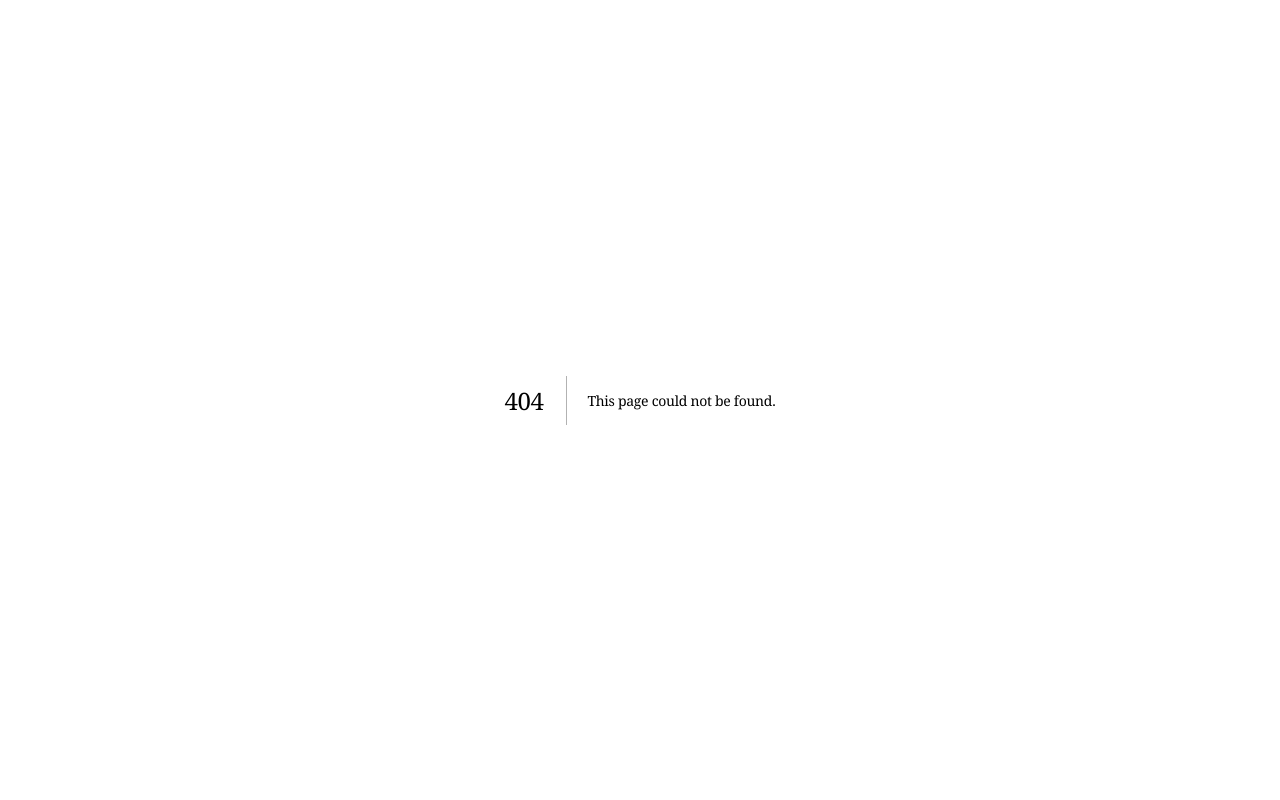
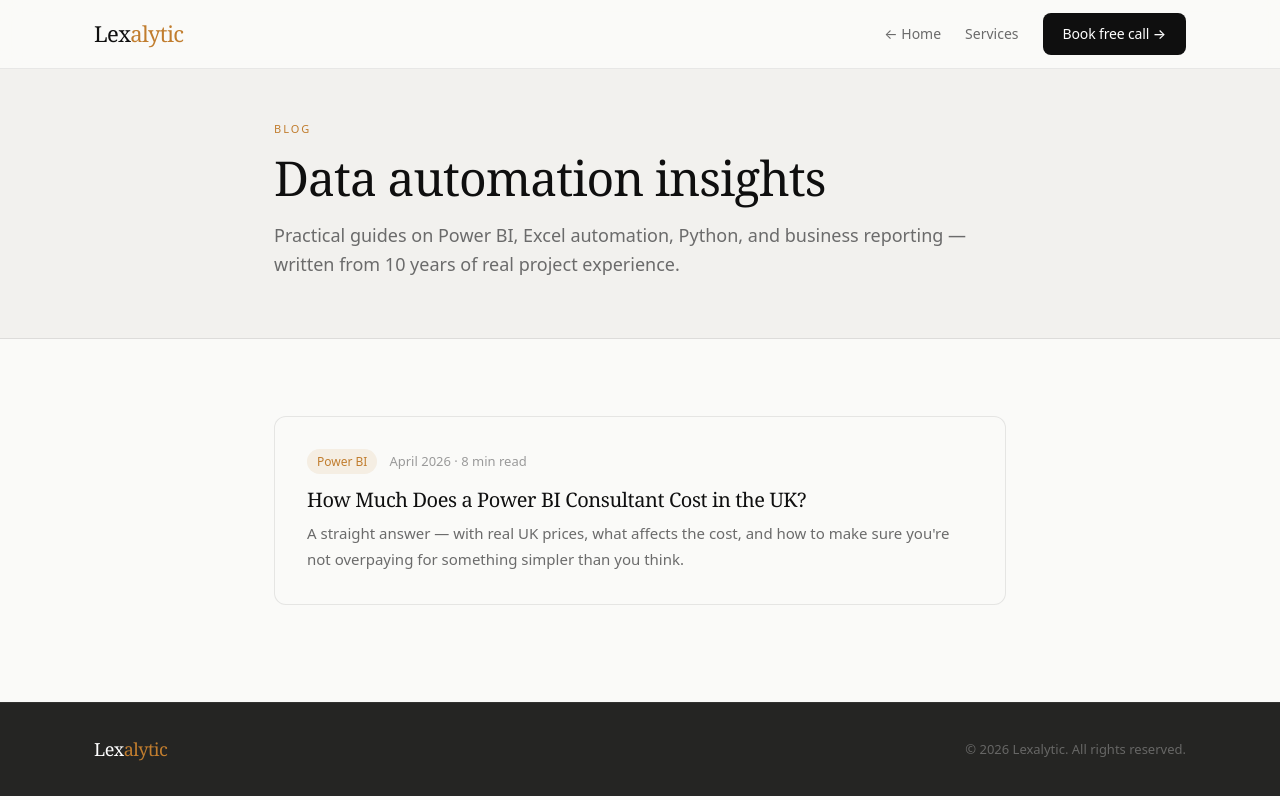
Before and after one commit to printpeachstudio-blip/lexalytic, a Next.js app: page /blog in a window 1280 px wide. Before the commit this address had no page. Built offline with nearby package versions, Linux system fonts and the light colour scheme.

Commit message:
add blog index page and blog link to navbar

```diff
--- /dev/null
+++ b/app/blog/page.tsx
@@ -0,0 +1,72 @@
+import type { Metadata } from 'next'
+import Link from 'next/link'
+
+export const metadata: Metadata = {
+  title: 'Blog | Data Automation & Power BI Insights | Lexalytic',
+  description: 'Practical guides on Power BI, Excel automation, Python, and business data. Written by UK data automation consultants with 10 years of experience.',
+}
+
+const posts = [
+  {
+    slug: 'power-bi-consultant-cost-uk',
+    title: 'How Much Does a Power BI Consultant Cost in the UK?',
+    excerpt: 'A straight answer — with real UK prices, what affects the cost, and how to make sure you\'re not overpaying for something simpler than you think.',
+    date: 'April 2026',
+    readTime: '8 min read',
+    tag: 'Power BI',
+  },
+]
+
+export default function BlogIndex() {
+  return (
+    <div style={{ background: 'var(--bg)', minHeight: '100vh' }}>
+      <nav style={{ position: 'fixed', top: 0, left: 0, right: 0, zIndex: 1000, background: 'rgba(250,250,248,0.95)', backdropFilter: 'blur(12px)', borderBottom: '1px solid rgba(15,15,15,0.08)' }}>
+        <div className="container" style={{ display: 'flex', alignItems: 'center', justifyContent: 'space-between', height: '68px' }}>
+          <Link href="/" style={{ fontFamily: 'var(--serif)', fontSize: '22px', color: 'var(--ink)', letterSpacing: '-0.03em' }}>
+            Lex<span style={{ color: 'var(--amber)' }}>alytic</span>
+          </Link>
+          <div style={{ display: 'flex', gap: '24px', alignItems: 'center' }} className="desktop-nav">
+            <Link href="/" style={{ fontSize: '14px', color: 'var(--ink-3)' }}>← Home</Link>
+            <Link href="/#services" style={{ fontSize: '14px', color: 'var(--ink-3)' }}>Services</Link>
+            <Link href="/#contact" className="btn-primary" style={{ padding: '10px 20px', fontSize: '14px' }}>Book free call →</Link>
+          </div>
+        </div>
+      </nav>
+
+      <section style={{ paddingTop: '120px', paddingBottom: '60px', background: 'var(--bg-2)', borderBottom: '1px solid var(--border)' }}>
+        <div className="container" style={{ maxWidth: '780px' }}>
+          <span className="section-label">Blog</span>
+          <h1 style={{ fontSize: 'clamp(2rem, 4vw, 3rem)', marginBottom: '16px', letterSpacing: '-0.02em' }}>Data automation insights</h1>
+          <p style={{ fontSize: '18px', color: 'var(--ink-3)', fontWeight: '300' }}>Practical guides on Power BI, Excel automation, Python, and business reporting — written from 10 years of real project experience.</p>
+        </div>
+      </section>
+
+      <section style={{ padding: 'clamp(48px, 6vw, 80px) 0' }}>
+        <div className="container" style={{ maxWidth: '780px' }}>
+          {posts.map((post, i) => (
+            <Link key={i} href={`/blog/${post.slug}`} style={{ display: 'block', textDecoration: 'none' }}>
+              <div style={{ padding: '32px', background: 'var(--bg)', border: '1px solid var(--border)', borderRadius: 'var(--radius-lg)', marginBottom: '20px', transition: 'all 0.2s' }}
+                onMouseEnter={e => { (e.currentTarget as HTMLElement).style.borderColor = 'var(--amber)'; (e.currentTarget as HTMLElement).style.transform = 'translateY(-2px)'; }}
+                onMouseLeave={e => { (e.currentTarget as HTMLElement).style.borderColor = 'var(--border)'; (e.currentTarget as HTMLElement).style.transform = 'none'; }}
+              >
+                <div style={{ display: 'flex', gap: '12px', marginBottom: '14px', alignItems: 'center' }}>
+                  <span style={{ fontSize: '12px', fontWeight: '500', color: 'var(--amber)', background: 'rgba(193,125,46,0.1)', padding: '3px 10px', borderRadius: '100px' }}>{post.tag}</span>
+                  <span style={{ fontSize: '13px', color: 'var(--ink-4)' }}>{post.date} · {post.readTime}</span>
+                </div>
+                <h2 style={{ fontSize: '1.25rem', marginBottom: '10px', color: 'var(--ink)' }}>{post.title}</h2>
+                <p style={{ fontSize: '15px', color: 'var(--ink-3)', lineHeight: '1.7', margin: 0 }}>{post.excerpt}</p>
+              </div>
+            </Link>
+          ))}
+        </div>
+      </section>
+
+      <footer style={{ background: 'var(--bg-dark-3)', borderTop: '1px solid rgba(255,255,255,0.06)', padding: '32px 0' }}>
+        <div className="container" style={{ display: 'flex', justifyContent: 'space-between', alignItems: 'center', flexWrap: 'wrap', gap: '16px' }}>
+          <Link href="/" style={{ fontFamily: 'var(--serif)', fontSize: '18px', color: 'var(--white)', letterSpacing: '-0.03em' }}>Lex<span style={{ color: 'var(--amber)' }}>alytic</span></Link>
+          <p style={{ fontSize: '13px', color: 'rgba(255,255,255,0.3)' }}>© 2026 Lexalytic. All rights reserved.</p>
+        </div>
+      </footer>
+    </div>
+  )
+}
--- a/components/Navbar.tsx
+++ b/components/Navbar.tsx
@@ -1,5 +1,6 @@
 'use client'
 import { useState, useEffect } from 'react'
+import Link from 'next/link'
 
 export default function Navbar() {
   const [open, setOpen] = useState(false)
@@ -12,11 +13,11 @@ export default function Navbar() {
   }, [])
 
   const links = [
-    { href: '#services', label: 'Services' },
-    { href: '#how-it-works', label: 'How it works' },
-    { href: '#pricing', label: 'Pricing' },
-    { href: '#results', label: 'Results' },
-    { href: '#tool', label: 'Free tool' },
+    { href: '/#services', label: 'Services' },
+    { href: '/#how-it-works', label: 'How it works' },
+    { href: '/#pricing', label: 'Pricing' },
+    { href: '/#results', label: 'Results' },
+    { href: '/blog', label: 'Blog' },
   ]
 
   return (
@@ -28,26 +29,22 @@ export default function Navbar() {
       transition: 'all 0.3s ease',
     }}>
       <div className="container" style={{ display: 'flex', alignItems: 'center', justifyContent: 'space-between', height: '68px' }}>
+        <Link href="/" style={{ fontFamily: 'var(--serif)', fontSize: '22px', color: scrolled ? 'var(--ink)' : 'var(--white)', letterSpacing: '-0.03em' }}>
+          Lex<span style={{ color: 'var(--amber)' }}>alytic</span>
+        </Link>
 
-        {/* Logo */}
-        <a href="#" style={{ fontFamily: 'var(--serif)', fontSize: '22px', color: scrolled ? 'var(--ink)' : 'var(--white)', letterSpacing: '-0.03em' }}>
-          Lex<span style={{ color: 'var(--amber)' }}>alytic</span>
-        </a>
-
-        {/* Desktop nav */}
         <div style={{ display: 'flex', gap: '32px', alignItems: 'center' }} className="desktop-nav">
           {links.map(l => (
-            <a key={l.href} href={l.href} style={{ fontSize: '14px', color: scrolled ? 'var(--ink-3)' : 'rgba(255,255,255,0.8)', fontWeight: '400', transition: 'color 0.2s' }}
+            <Link key={l.href} href={l.href} style={{ fontSize: '14px', color: scrolled ? 'var(--ink-3)' : 'rgba(255,255,255,0.8)', fontWeight: '400', transition: 'color 0.2s' }}
               onMouseEnter={e => (e.target as HTMLElement).style.color = scrolled ? 'var(--ink)' : 'var(--white)'}
               onMouseLeave={e => (e.target as HTMLElement).style.color = scrolled ? 'var(--ink-3)' : 'rgba(255,255,255,0.8)'}
-            >{l.label}</a>
+            >{l.label}</Link>
           ))}
-          <a href="#contact" className="btn-primary" style={{ padding: '10px 20px', fontSize: '14px' }}>
+          <Link href="/#contact" className="btn-primary" style={{ padding: '10px 20px', fontSize: '14px' }}>
             Book free call →
-          </a>
+          </Link>
         </div>
 
-        {/* Mobile hamburger */}
         <button onClick={() => setOpen(!open)} style={{ display: 'none', background: 'none', border: 'none', cursor: 'pointer', padding: '8px' }} className="hamburger">
           <div style={{ width: '22px', height: '2px', background: scrolled ? 'var(--ink)' : 'var(--white)', marginBottom: '5px', transition: 'all 0.3s' }} />
           <div style={{ width: '22px', height: '2px', background: scrolled ? 'var(--ink)' : 'var(--white)', marginBottom: '5px', transition: 'all 0.3s' }} />
@@ -55,17 +52,16 @@ export default function Navbar() {
         </button>
       </div>
 
-      {/* Mobile menu */}
       {open && (
         <div style={{ background: 'rgba(250,250,248,0.98)', backdropFilter: 'blur(12px)', borderTop: '1px solid var(--border)', padding: '16px 24px 24px' }}>
           {links.map(l => (
-            <a key={l.href} href={l.href} onClick={() => setOpen(false)}
+            <Link key={l.href} href={l.href} onClick={() => setOpen(false)}
               style={{ display: 'block', padding: '12px 0', fontSize: '16px', color: 'var(--ink-2)', borderBottom: '1px solid var(--border)' }}
-            >{l.label}</a>
+            >{l.label}</Link>
           ))}
-          <a href="#contact" onClick={() => setOpen(false)} className="btn-primary" style={{ marginTop: '16px', width: '100%', justifyContent: 'center' }}>
+          <Link href="/#contact" onClick={() => setOpen(false)} className="btn-primary" style={{ marginTop: '16px', width: '100%', justifyContent: 'center', display: 'flex' }}>
             Book free call →
-          </a>
+          </Link>
         </div>
       )}
     </nav>
```
